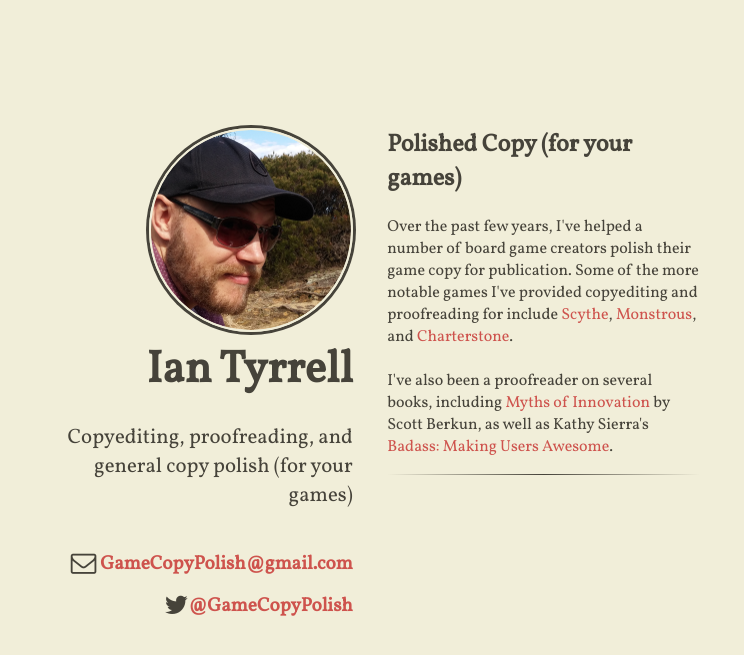
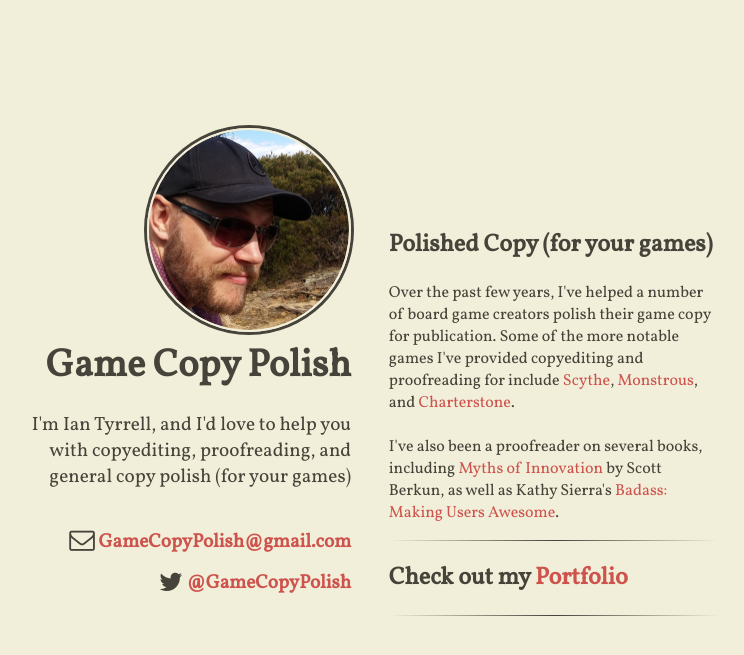
Before and after one commit to rodeoclown/gamecopypolish.win, a Jekyll site: the page built from index.html, in a window 1280 px wide. Shown: the top 655 px of the page, without its empty margins (280-1024 px from the left). Built offline with Jekyll 4.4.1, drawn with Linux system fonts in a browser that asks for light colours.

Commit message:
Tidying up. Adding link to portfolio.

```diff
--- a/CNAME
+++ b/CNAME
@@ -1 +1 @@
-gamecopypolish.win
+www.gamecopypolish.win
--- a/_config.yml
+++ b/_config.yml
@@ -1,5 +1,5 @@
 # general configuration
-url: http://www.gamecopypolish.com
+url: http://www.gamecopypolish.win
 baseurl: ''
 title: "Game Copy Polish"
 
@@ -8,7 +8,7 @@
   # an avatar or logo (optional)
   logo: "/assets/images/ian-face.png"
   # author will appear under the avatar (optional)
-  author: "Ian Tyrrell"
+  author: "Game Copy Polish"
   # tagline will appear under the title (optional)
   tagline: "Copyediting, proofreading, and general copy polish (for your games)"
   # if include_analytics is true, the content of the analytics.html include will
--- a/_includes/sidebar.html
+++ b/_includes/sidebar.html
@@ -1,23 +1,17 @@
 <header>
-    {% if site.compass.logo %}
     <div class="logo-container">
-        <a class="logo" href="{{ page.baseurl }}" style="background-image: url('{{ site.baseurl }}{{ site.compass.logo }}')"></a>
+        <a class="logo" href="{{ site.url }}" style="background-image: url('{{ site.baseurl }}{{ site.compass.logo }}')"></a>
     </div>
-    {% endif %}
 
-    {% if site.compass.author %}
-    <div class="author-container"><h1>{{ site.compass.author }}</h1></div>
-    {% endif %}
+    <div class="author-container"><h1>Game Copy Polish</h1></div>
+    <div class="tagline-container"><p>I'm Ian Tyrrell, and I'd love to help you with copyediting, proofreading, and general copy polish (for your games)</p></div>
 
-    {% if site.compass.tagline %}
-    <div class="tagline-container"><p>{{ site.compass.tagline }}</p></div>
-    {% endif %}
     <ul class="fa-ul main-list">
         <li class="main-list-item">
             <a href="mailto://game.copy.polish@gmail.com"><i class="fa fa-envelope-o fa-lg main-list-item-icon"></i>&nbsp;GameCopyPolish@gmail.com</a>
         </li>
         <li class="main-list-item">
-            <a href="https://twitter.com/GameCopyPolish"><i class="fa fa-twitter fa-lg main-list-item-icon"></i>@GameCopyPolish</a>
+            <a href="https://twitter.com/GameCopyPolish"><i class="fa fa-twitter fa-lg main-list-item-icon"></i>&nbsp;@GameCopyPolish</a>
         </li>
     </ul>
 </header>
--- a/assets/main.scss
+++ b/assets/main.scss
@@ -72,7 +72,7 @@
 
 /*** author ***/
 .author-container h1 {
-	font-size: 2.8em;
+	font-size: 2.4em;
 	margin-top: 0;
 	margin-bottom: 0;
 	text-align: center;
@@ -80,7 +80,7 @@
 
 /*** tagline ***/
 .tagline-container p {
-	font-size: 1.3em;
+	font-size: 1.2em;
 	text-align: center;
 	margin-bottom: 2em;
 }
@@ -129,6 +129,15 @@
         .publisher {
             font-style: italic;
         }
+
+        img {
+            width: 200px;
+            height: 200px;
+            border-radius: 50%;
+        	-moz-border-radius: 50%;
+        	border: 2px solid $background-color;
+        	box-shadow: 0 0 0 3px $text-color;
+        }
     }
 }
 
@@ -144,10 +153,10 @@
 
 /* All other devices (768px and up) */
 @media (min-width: 768px) {
-	/* past 768px the layout is changed and the wrapper has a fixed width of 680px
-	to accomodate both the header column and the content column */
+	/* past 768px the layout is changed and the wrapper has a fixed width of 720px
+	to accommodate both the header column and the content column */
 	.wrapper {
-		width: 680px;
+		width: 720px;
 	}
 
 	/* the header column stays left and has a dynamic width with all contents
@@ -168,5 +177,9 @@
 		width: 46%;
 		margin-left: 54%;
 		padding: 0;
+
+		h2:first-of-type {
+		    padding-top: 100px;
+		}
 	}
 }
--- a/index.html
+++ b/index.html
@@ -19,7 +19,8 @@
                 <a href="https://www.amazon.com/Badass-Making-Awesome-Kathy-Sierra/dp/1491919019">Badass: Making Users Awesome</a>.
             </p>
             <hr/>
-
+            <h2>Check out my <a href="portfolio">Portfolio</a></h2>
+            <hr/>
         </div>
     </main>
 </div>
--- a/portfolio.html
+++ b/portfolio.html
@@ -7,7 +7,7 @@
     {% include sidebar.html %}
     <main class="portfolio">
         <h1>Portfolio</h1>
-        <p>These are the games I've had the privilege of working on.</p>
+        <p>These are the games I've had the privilege of working on (so far).</p>
         <ul>
             <hr/>
             {% assign portfolio = ((site.data.portfolio | sort: 'date')| reverse) %}
```
Also changed, not shown: assets/images/portfolio/thumbs/between_two_cities_capitals.jpg, assets/images/portfolio/thumbs/charterstone.jpg, assets/images/portfolio/thumbs/invaders_from_afar.jpg, assets/images/portfolio/thumbs/monstrous.jpg, assets/images/portfolio/thumbs/moor_visitors.jpg, assets/images/portfolio/thumbs/rise_of_fenris.jpg, assets/images/portfolio/thumbs/scythe.jpg, assets/images/portfolio/thumbs/tuscany.jpg, assets/images/portfolio/thumbs/viticulture_essential_edition.jpg, assets/images/portfolio/viticulture_essential_edition.jpg.
